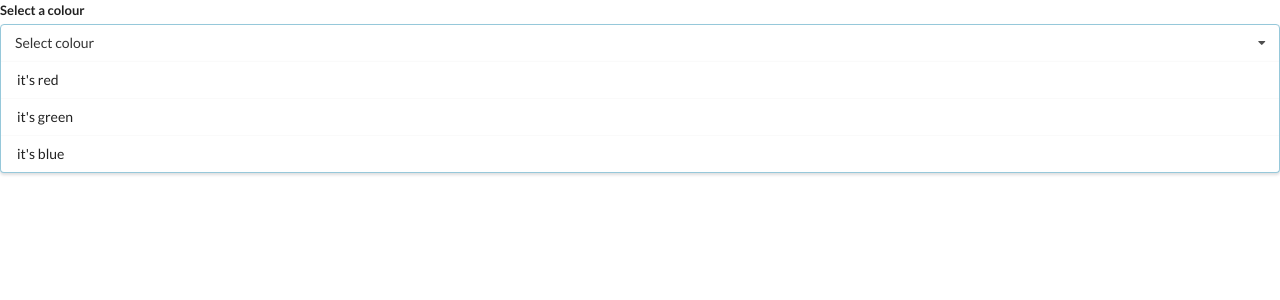
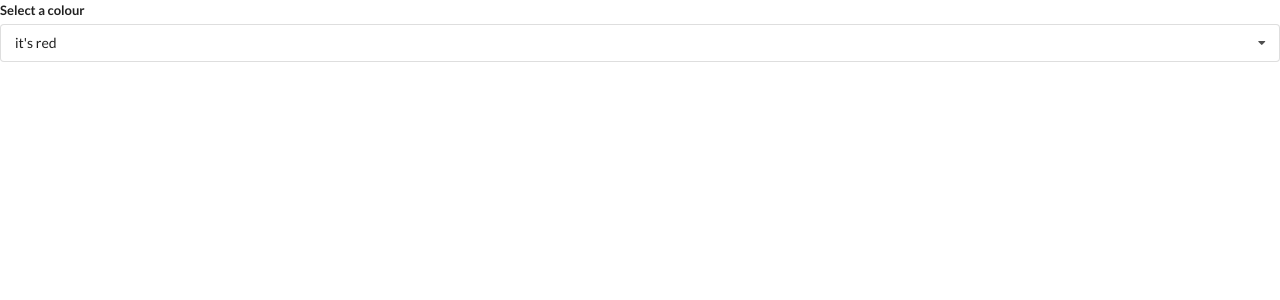
Before and after one commit to ehseebe/widgets, a React (Create React App) app: page / in a window 1280 px wide. Shown: the top 300 px of the page. Built offline with nearby package versions, Linux system fonts and the light colour scheme.

Commit message:
useState for conditional styling

```diff
--- a/src/components/DropDown.js
+++ b/src/components/DropDown.js
@@ -1,10 +1,14 @@
-import React from 'react';
+import React, { useState } from 'react';
 
-const Dropdown = ({ options }) => {
+const Dropdown = ({ options, selected, onSelectedChange}) => {
+  const [open, setOpen] = useState(false);
 
   const renderedOptions = options.map((option) => {
+    if (option.value === selected.value) {
+      return null;
+    }
     return (
-      <div key={option.value} className="item">
+      <div key={option.value} onClick={() => onSelectedChange(option)} className="item">
         {option.label}
       </div>
     )
@@ -13,10 +17,13 @@
     <div className="ui form">
       <div className="field">
         <label className="label">Select a colour</label>
-        <div className="ui selection dropdown visible active">
+        <div
+        onClick={() => setOpen(!open)}
+        className={`ui selection dropdown ${open ? 'visible active' : ''}`}
+        >
           <i className="dropdown icon"></i>
-          <div className="text">Select colour</div>
-          <div className="menu visible transition">
+          <div className="text">{selected.label}</div>
+          <div className={`menu ${open ? 'visible transition' : ''}`}>
           {renderedOptions}
           </div>
         </div>
```
